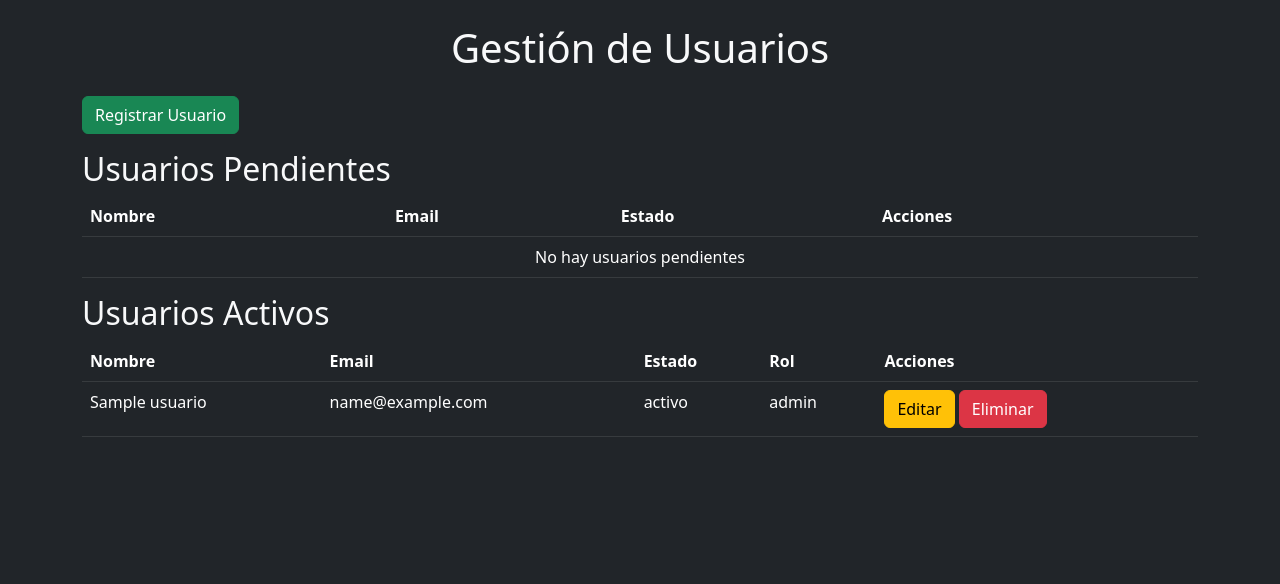
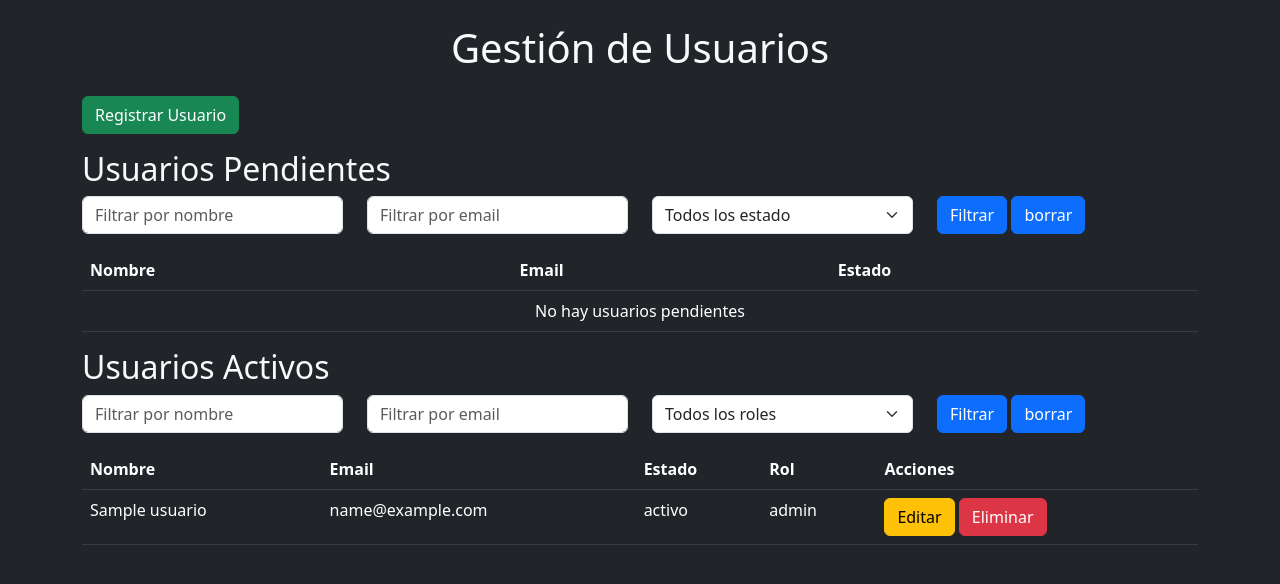
Before and after one commit to deiby14/Mynetflix-M12-DAW2, a PHP site: page /usuarios.php in a window 1280 px wide. Shown: the top 584 px of the page. Run offline with PHP 8.4, Linux system fonts and the light colour scheme; tables that the repository leaves empty hold one stand-in row (values such as "Sample post"); data that the repository does not hold is empty.

Commit message:
arreglo de admin usuarios

```diff
--- /dev/null
+++ b/consultas_admin/usuarios_activo_filtro.php
@@ -0,0 +1,36 @@
+<?php
+require_once "../conexion.php";
+
+$filter_nombre = isset($_POST['filter_nombre']) ? $_POST['filter_nombre'] : '';
+$filter_email  = isset($_POST['filter_email'])  ? $_POST['filter_email']  : '';
+$filter_rol    = isset($_POST['filter_rol'])    ? $_POST['filter_rol']    : '';
+
+$query = "SELECT * FROM Usuarios WHERE estado = 'activo'";
+
+if (!empty($filter_nombre)) {
+    $query .= " AND nombre LIKE :nombre";
+}
+if (!empty($filter_email)) {
+    $query .= " AND email LIKE :email";
+}
+if (!empty($filter_rol)) {
+    $query .= " AND es_admin = :rol";
+}
+
+$stmt = $conn->prepare($query);
+
+if (!empty($filter_nombre)) {
+    $nombre = "%$filter_nombre%";
+    $stmt->bindParam(':nombre', $nombre, PDO::PARAM_STR);
+}
+if (!empty($filter_email)) {
+    $email = "%$filter_email%";
+    $stmt->bindParam(':email', $email, PDO::PARAM_STR);
+}
+if (!empty($filter_rol)) {
+    $stmt->bindParam(':rol', $filter_rol, PDO::PARAM_STR);
+}
+
+$stmt->execute();
+$usuarios = $stmt->fetchAll(PDO::FETCH_ASSOC);
+echo json_encode($usuarios);
--- /dev/null
+++ b/consultas_admin/usuarios_pendiente_filtro.php
@@ -0,0 +1,32 @@
+<?php
+require_once "../conexion.php";
+
+$filter_nombre = isset($_POST['filter_nombre']) ? $_POST['filter_nombre'] : '';
+$filter_email  = isset($_POST['filter_email'])  ? $_POST['filter_email']  : '';
+$filter_estado = isset($_POST['filter_estado']) ? $_POST['filter_estado'] : ''; // Aunque la consulta filtra por pendiente
+
+// Filtramos para mostrar únicamente los usuarios cuyo estado sea "pendiente"
+$query = "SELECT * FROM Usuarios WHERE estado = 'pendiente'";
+
+if (!empty($filter_nombre)) {
+    $query .= " AND nombre LIKE :nombre";
+}
+if (!empty($filter_email)) {
+    $query .= " AND email LIKE :email";
+}
+// Aunque el filtro de estado se envíe, la consulta fija el estado a 'pendiente'
+
+$stmt = $conn->prepare($query);
+
+if (!empty($filter_nombre)) {
+    $nombre = "%$filter_nombre%";
+    $stmt->bindParam(':nombre', $nombre, PDO::PARAM_STR);
+}
+if (!empty($filter_email)) {
+    $email = "%$filter_email%";
+    $stmt->bindParam(':email', $email, PDO::PARAM_STR);
+}
+
+$stmt->execute();
+$usuarios = $stmt->fetchAll(PDO::FETCH_ASSOC);
+echo json_encode($usuarios);
--- a/css/login-register.css
+++ b/css/login-register.css
@@ -1,5 +1,5 @@
 body {
-    background-color: #141414;
+    background-image: url("../img/fondo.jpg");
     color: white;
 }
 .navbar {
--- a/js/usuarios_activos.js
+++ b/js/usuarios_activos.js
@@ -1,9 +1,17 @@
-setInterval(usuariosactivos, 5000); // 5000 milisegundos = 5 segundos
+// setInterval(usuariosactivos, 5000); // 5000 milisegundos = 5 segundos
 
 usuariosactivos();
 
 function usuariosactivos() {
-  fetch("./consultas_admin/usuarios_activos.php", { method: "POST" })
+  const formData = new FormData();
+    formData.append("filter_nombre", document.getElementById("filter_nombre_activo").value);
+    formData.append("filter_email", document.getElementById("filter_email_activo").value);
+    formData.append("filter_rol", document.getElementById("filter_rol_activo").value);
+
+    fetch("./consultas_admin/usuarios_activo_filtro.php", {
+      method: "POST",
+      body: formData
+    })
     .then((response) => {
       if (!response.ok) {
         throw new Error("Error al cargar los datos");
@@ -14,7 +22,9 @@ function usuariosactivos() {
     })
     .then((data) => {
       // console.log(data);
+
       let tbody = document.getElementById("usuarios_activos");
+      tbody.innerHTML = "";
       let tabla = "";
       data.forEach((informacion) => {
         tabla += "<tr>";
@@ -91,3 +101,15 @@ function editarUsuario() {
       console.error("Error:", error);
   });
 }
+
+
+function limpiar_activos() {
+
+  document.getElementById("filter_nombre_activo").value = ""; //
+  document.getElementById("filter_email_activo").value = ""; //
+  document.getElementById("filter_rol_activo").value = ""; //
+  usuariosactivos(); // Recarga la lista de usuarios activos
+
+
+
+}
--- a/js/usuarios_pendientes.js
+++ b/js/usuarios_pendientes.js
@@ -2,7 +2,15 @@ setInterval(usuariospendiente, 5000); // 5000 milisegundos = 5 segundos
 
 usuariospendiente();
 function usuariospendiente() {
-  fetch("./consultas_admin/usuarios_pendientes.php", { method: "POST" })
+  const formData = new FormData();
+    formData.append("filter_nombre", document.getElementById("filter_nombre_pendiente").value);
+    formData.append("filter_email", document.getElementById("filter_email_pendiente").value);
+    formData.append("filter_estado", document.getElementById("filter_estado").value);
+
+    fetch("./consultas_admin/usuarios_pendiente_filtro.php", {
+      method: "POST",
+      body: formData
+    })
     .then((response) => {
       if (!response.ok) {
         throw new Error("Error al cargar los datos");
@@ -12,6 +20,7 @@ function usuariospendiente() {
     .then((data) => {
       // console.log(data);
       let tbody = document.getElementById("usuarios_pendientes");
+      tbody.innerHTML = "";
       let tabla = "";
       if (data == "") {
         tabla += "<tr>";
@@ -65,3 +74,16 @@ function aprobar(id) {
       }
     })
 }
+
+
+function limpiar_pendiente() {
+
+
+  document.getElementById("filter_nombre_pendiente").value = ""; //
+  document.getElementById("filter_email_pendiente").value = ""; //
+  document.getElementById("filter_estado").value = ""; //
+  usuariospendiente(); // Recarga la lista de usuarios pendientes
+
+
+
+}
--- a/usuarios.php
+++ b/usuarios.php
@@ -1,16 +1,11 @@
-<?php
-include 'conexion.php';
-?>
 <!DOCTYPE html>
 <html lang="es">
-
 <head>
   <meta charset="UTF-8">
   <title>Gestión de Usuarios</title>
   <!-- Bootstrap 5 CSS -->
   <link href="https://cdn.jsdelivr.net/npm/bootstrap@5.3.0/dist/css/bootstrap.min.css" rel="stylesheet">
 </head>
-
 <body class="bg-dark text-light">
 
   <!-- Modal de Registro -->
@@ -19,8 +14,7 @@ include 'conexion.php';
       <div class="modal-content bg-dark text-light">
         <div class="modal-header">
           <h5 class="modal-title" id="registerModalLabel">Registrar Usuario</h5>
-                    <button type="button" class="btn-close btn-close-white" data-bs-dismiss="modal"
-                        aria-label="Cerrar"></button>
+          <button type="button" class="btn-close btn-close-white" data-bs-dismiss="modal" aria-label="Cerrar"></button>
         </div>
         <div class="modal-body">
           <form id="registerfrm" method="post">
@@ -67,8 +61,7 @@ include 'conexion.php';
       <div class="modal-content bg-dark text-light">
         <div class="modal-header">
           <h5 class="modal-title" id="editModalLabel">Editar Usuario</h5>
-        <button type="button" class="btn-close btn-close-white" data-bs-dismiss="modal"
-                aria-label="Cerrar"></button>
+          <button type="button" class="btn-close btn-close-white" data-bs-dismiss="modal" aria-label="Cerrar"></button>
         </div>
         <div class="modal-body">
           <form id="editfrm" method="post">
@@ -83,9 +76,7 @@ include 'conexion.php';
               <input type="email" class="form-control" id="edit_email" name="email" required>
             </div>
             <div class="mb-3">
-            <label for="edit_contrasena" class="form-label">
-              Contraseña (dejar en blanco para no cambiar)
-            </label>
+              <label for="edit_contrasena" class="form-label">Contraseña (dejar en blanco para no cambiar)</label>
               <input type="password" class="form-control" id="edit_contrasena" name="contrasena">
             </div>
             <div class="mb-3">
@@ -106,12 +97,8 @@ include 'conexion.php';
           </form>
         </div>
         <div class="modal-footer">
-        <button type="button" class="btn btn-secondary" data-bs-dismiss="modal">
-          Cerrar
-        </button>
-        <button onclick="actualizarUsuario()" class="btn btn-primary">
-          Guardar Cambios
-        </button>
+          <button type="button" class="btn btn-secondary" data-bs-dismiss="modal">Cerrar</button>
+          <button onclick="actualizarUsuario()" class="btn btn-primary">Guardar Cambios</button>
         </div>
       </div>
     </div>
@@ -121,21 +108,67 @@ include 'conexion.php';
     <h1 class="text-center my-4">Gestión de Usuarios</h1>
     <button class="btn btn-success mb-3" data-bs-toggle="modal" data-bs-target="#registerModal">Registrar Usuario</button>
 
+<!-- Sección para Usuarios Pendientes -->
 <h2 class="text-light">Usuarios Pendientes</h2>
+<div class="row mb-3">
+  <div class="col">
+    <input type="text" id="filter_nombre_pendiente" class="form-control" placeholder="Filtrar por nombre">
+  </div>
+  <div class="col">
+    <input type="text" id="filter_email_pendiente" class="form-control" placeholder="Filtrar por email">
+  </div>
+  <div class="col">
+  <select id="filter_estado" class="form-select">
+          <option value="">Todos los estado</option>
+          <option value="activo">Activo</option>
+          <option value="inactivo">Inactivo</option>
+          <option value="pendiente">Pendiente</option>
+
+        </select>
+  </div>
+  <div class="col">
+    <button class="btn btn-primary" onclick="usuariospendiente()">Filtrar</button>
+    <button class="btn btn-primary" onclick="limpiar_pendiente()">borrar</button>
+  </div>
+
+</div>
 <table class="table table-dark table-hover">
   <thead>
     <tr>
       <th>Nombre</th>
       <th>Email</th>
       <th>Estado</th>
-                    <th>Acciones</th>
     </tr>
   </thead>
-            <tbody id="usuarios_pendientes">
-            </tbody>
+  <tbody id="usuarios_pendientes"></tbody>
 </table>
 
+
+
+    <!-- Sección para Usuarios Activos -->
     <h2 class="text-light">Usuarios Activos</h2>
+    <div class="row mb-3">
+      <div class="col">
+        <input type="text" id="filter_nombre_activo" class="form-control" placeholder="Filtrar por nombre">
+      </div>
+      <div class="col">
+        <input type="text" id="filter_email_activo" class="form-control" placeholder="Filtrar por email">
+      </div>
+      <div class="col">
+        <select id="filter_rol_activo" class="form-select">
+          <option value="">Todos los roles</option>
+          <option value="admin">Admin</option>
+          <option value="cliente">Cliente</option>
+        </select>
+      </div>
+      <div class="col">
+        <button class="btn btn-primary" onclick="usuariosactivos()">Filtrar</button>
+        <button class="btn btn-primary" onclick="limpiar_activos()">borrar</button>
+      </div>
+
+
+
+    </div>
     <table class="table table-dark table-hover">
       <thead>
         <tr>
@@ -146,20 +179,18 @@ include 'conexion.php';
           <th>Acciones</th>
         </tr>
       </thead>
-            <tbody id="usuarios_activos">
-            </tbody>
+      <tbody id="usuarios_activos"></tbody>
     </table>
   </div>
 
   <!-- Bootstrap 5 JS -->
   <script src="https://cdn.jsdelivr.net/npm/bootstrap@5.3.0/dist/js/bootstrap.bundle.min.js"></script>
-
   <!-- Scripts personalizados -->
   <script src="./js/agregar_usuario.js"></script>
+  <script src="./js/editar_usuario.js"></script>
   <script src="./js/usuarios_activos.js"></script>
   <script src="./js/usuarios_pendientes.js"></script>
-    <script src="./js/editar_usuario.js"></script>
-
+  <script src="./js/filtro_activo.js"></script>
+  <script src="./js/filtro_pendiente.js"></script>
 </body>
-
 </html>
```
Also changed, not shown: administrador.php (+24 -13 lines), pendiente/aprobarUsuario.php (deleted, +0 -30 lines), pendiente/gestion.php (deleted, +0 -51 lines), pendiente/obtenerUsuariosPendientes.php (deleted, +0 -9 lines), img/fondo.jpg (added). Lines whose indentation alone changed are shown as unchanged.
